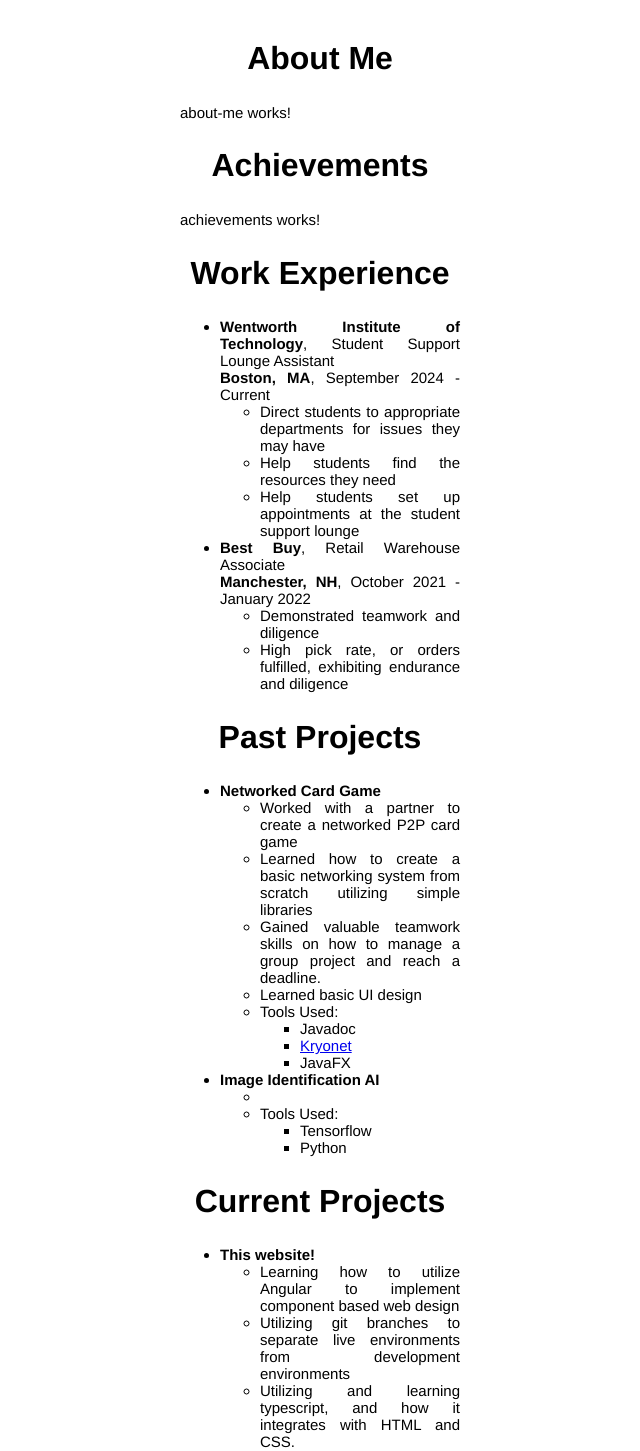
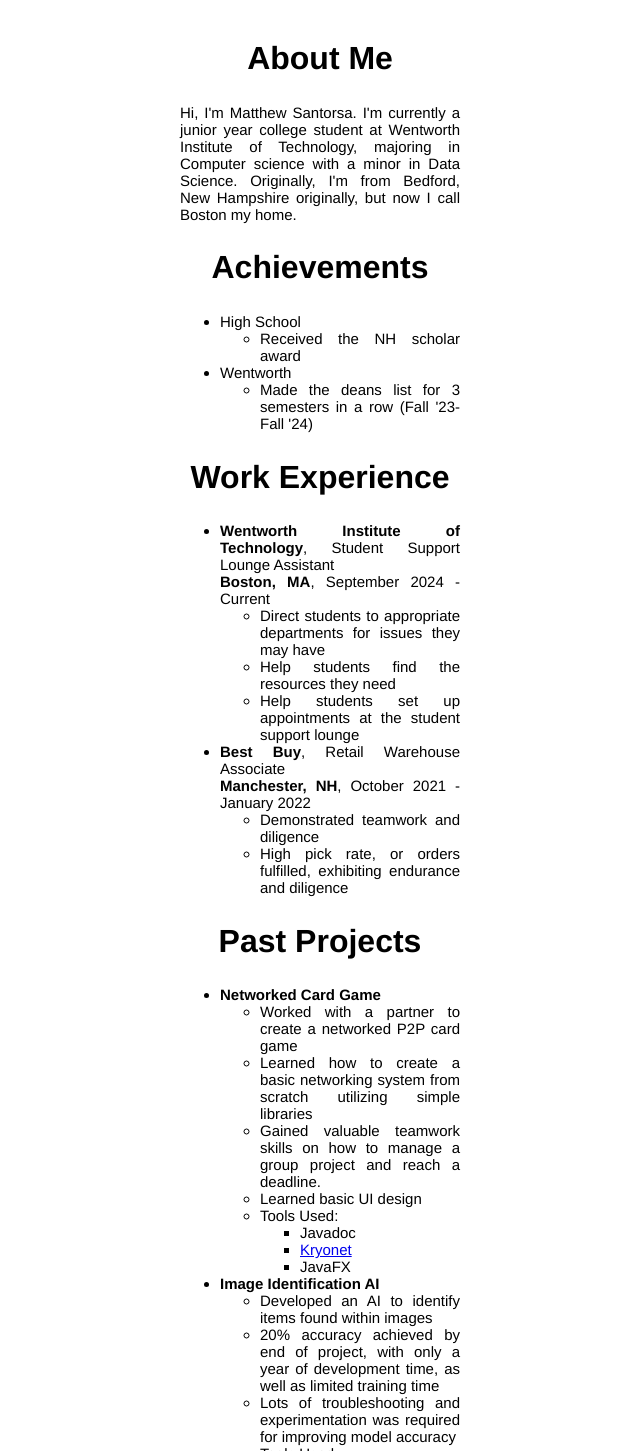
Before and after one commit to Archangelectra/professional-website, an Angular app: page / in a window 1280 px wide. Shown: the part 79-1530 px from the top of the page, without its empty margins (320-960 px from the left). Built offline with nearby package versions, Linux system fonts and the light colour scheme.

Commit message:
more html

```diff
--- a/src/app/about-me/about-me.html
+++ b/src/app/about-me/about-me.html
@@ -1 +1,3 @@
-<p>about-me works!</p>
+<p>
+    Hi, I'm Matthew Santorsa. I'm currently a junior year college student at Wentworth Institute of Technology, majoring in Computer science with a minor in Data Science. Originally, I'm from Bedford, New Hampshire originally, but now I call Boston my home.
+</p>
--- a/src/app/achievements/achievements.html
+++ b/src/app/achievements/achievements.html
@@ -1 +1,12 @@
-<p>achievements works!</p>
+<ul>
+    <li>High School
+        <ul>
+            <li>Received the NH scholar award</li>
+        </ul>
+    </li>
+    <li>Wentworth
+        <ul>
+            <li>Made the deans list for 3 semesters in a row (Fall '23-Fall '24)</li>
+        </ul>
+    </li>
+</ul>
--- a/src/app/past-projects/past-projects.html
+++ b/src/app/past-projects/past-projects.html
@@ -19,7 +19,9 @@
     <li id="senior-project-hs">
         <b>Image Identification AI</b>
         <ul>
-            <li></li>
+            <li>Developed an AI to identify items found within images</li>
+            <li>20% accuracy achieved by end of project, with only a year of development time, as well as limited training time</li>
+            <li>Lots of troubleshooting and experimentation was required for improving model accuracy</li>
             <li>Tools Used:
                 <ul>
                     <li>Tensorflow</li>
```
